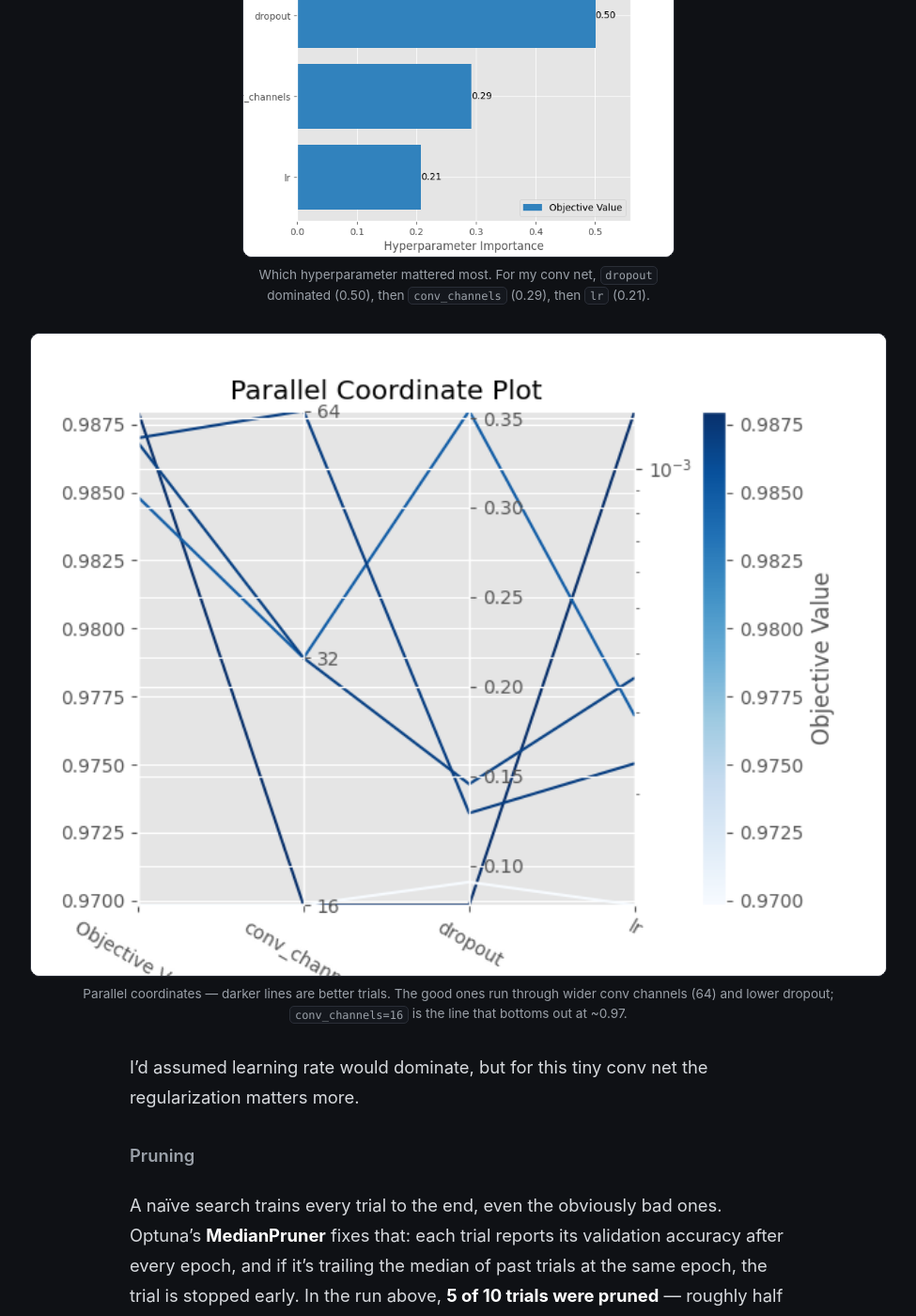
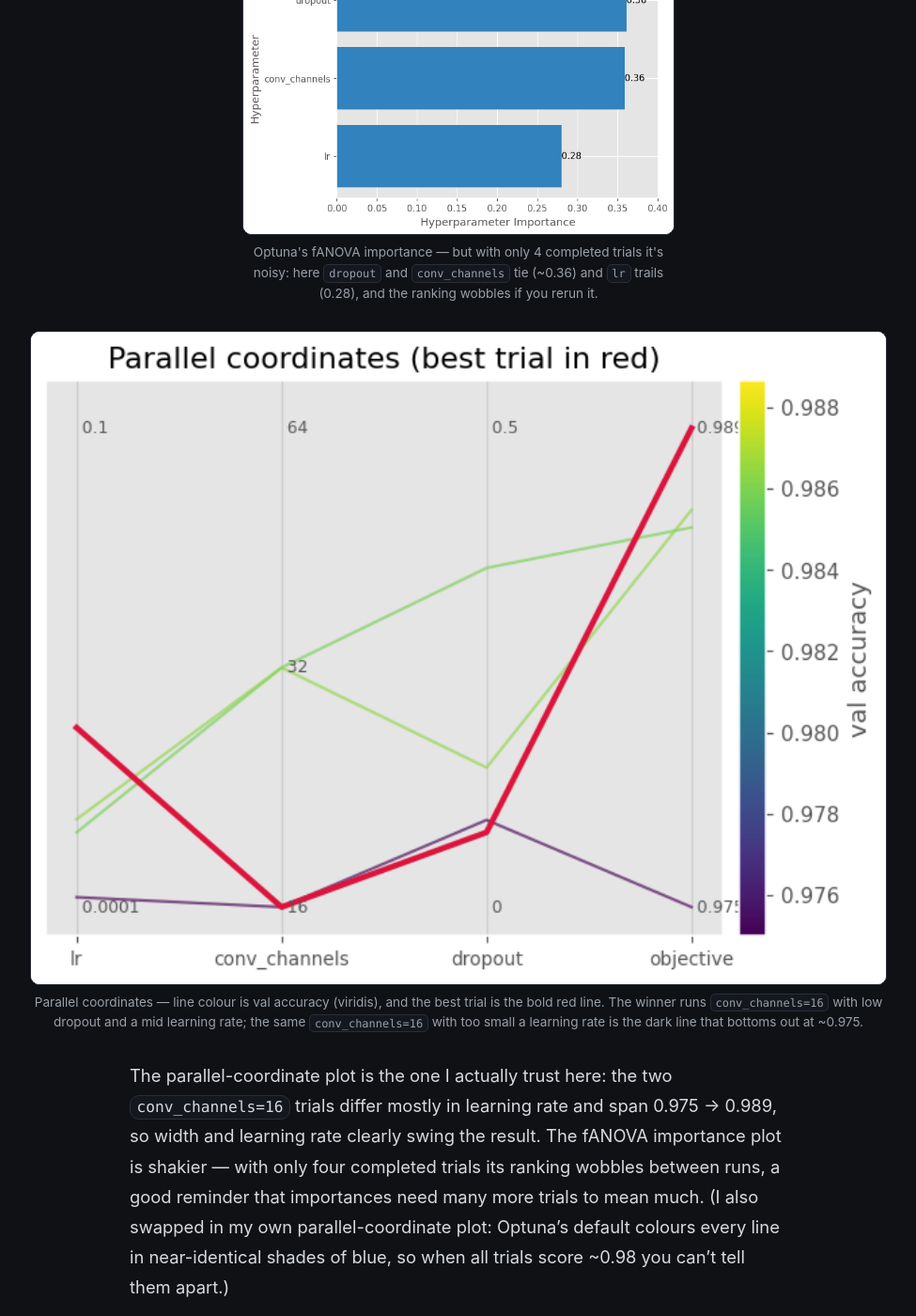
Before and after one commit to rp-playground/rp-playground.github.io, a Jekyll site: the page built from _writing/mnist-mlflow.md, in a window 1280 px wide and 1400 px high, scrolled down 3651 px. Shown: the whole window at 94% size, without its empty margins (152-1127 px from the left). Built offline with Jekyll 4.4.1, drawn with Linux system fonts in a browser that asks for light colours; some of the changed text lies outside the part shown.

Commit message:
writing: clearer Optuna parallel-coordinate chart + honest importance caveat
Regenerate the conv_net search plots from a consistent study with the new
custom parallel-coordinate plot, and update captions/numbers to match (incl.
noting fANOVA importances are noisy at this trial count).

Co-Authored-By: Claude Opus 4.8 (1M context) <noreply@anthropic.com>

```diff
--- a/_writing/mnist-mlflow.md
+++ b/_writing/mnist-mlflow.md
@@ -82,27 +82,34 @@ Optuna then hands you a few plots for free. For the `conv_net` study:
 
 <figure>
   <img src="/assets/mnist/optuna_history_conv_net.png" alt="Optuna optimization history for conv_net">
-  <figcaption>Optimization history — each dot is a completed trial; the line is the best value so far. Only 5 dots show because the other 5 trials were pruned (see below).</figcaption>
+  <figcaption>Optimization history — each dot is a completed trial; the line is the best value so far. Only 4 dots show because the other 6 trials were pruned (see below).</figcaption>
 </figure>
 
 <figure class="narrow">
   <img src="/assets/mnist/optuna_param_importances_conv_net.png" alt="Optuna hyperparameter importances for conv_net">
-  <figcaption>Which hyperparameter mattered most. For my conv net, <code>dropout</code> dominated (0.50), then <code>conv_channels</code> (0.29), then <code>lr</code> (0.21).</figcaption>
+  <figcaption>Optuna's fANOVA importance — but with only 4 completed trials it's noisy: here <code>dropout</code> and <code>conv_channels</code> tie (~0.36) and <code>lr</code> trails (0.28), and the ranking wobbles if you rerun it.</figcaption>
 </figure>
 
 <figure>
   <img src="/assets/mnist/optuna_parallel_coordinate_conv_net.png" alt="Optuna parallel coordinate plot for conv_net">
-  <figcaption>Parallel coordinates — darker lines are better trials. The good ones run through wider conv channels (64) and lower dropout; <code>conv_channels=16</code> is the line that bottoms out at ~0.97.</figcaption>
+  <figcaption>Parallel coordinates — line colour is val accuracy (viridis), and the best trial is the bold red line. The winner runs <code>conv_channels=16</code> with low dropout and a mid learning rate; the same <code>conv_channels=16</code> with too small a learning rate is the dark line that bottoms out at ~0.975.</figcaption>
 </figure>
 
-I'd assumed learning rate would dominate, but for this tiny conv net the regularization matters more.
+The parallel-coordinate plot is the one I actually trust here: the two
+`conv_channels=16` trials differ mostly in learning rate and span 0.975 → 0.989,
+so width and learning rate clearly swing the result. The fANOVA importance plot
+is shakier — with only four completed trials its ranking wobbles between runs,
+a good reminder that importances need many more trials to mean much. (I also
+swapped in my own parallel-coordinate plot: Optuna's default colours every line
+in near-identical shades of blue, so when all trials score ~0.98 you can't tell
+them apart.)
 
 ### Pruning
 
 A naïve search trains every trial to the end, even the obviously bad ones. Optuna's
 **MedianPruner** fixes that: each trial reports its validation accuracy after every
 epoch, and if it's trailing the median of past trials at the same epoch, the trial
-is stopped early. In the run above, **5 of 10 trials were pruned** — roughly half
+is stopped early. In the run above, **6 of 10 trials were pruned** — well over half
 the search budget saved.
 
 In MLflow a pruned trial ends as a `KILLED` run tagged `pruned=true` (not `FAILED`).
```
Also changed, not shown: assets/mnist/optuna_history_conv_net.png, assets/mnist/optuna_parallel_coordinate_conv_net.png, assets/mnist/optuna_param_importances_conv_net.png.
